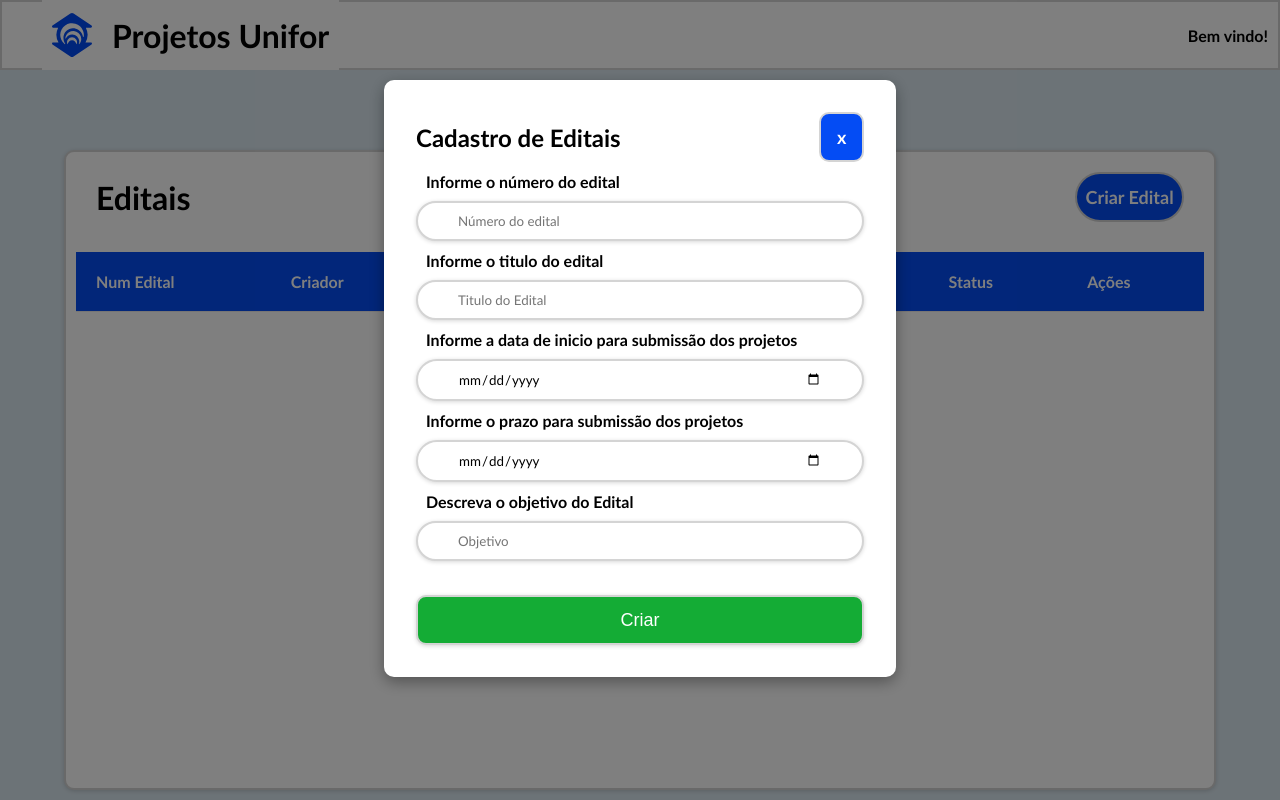
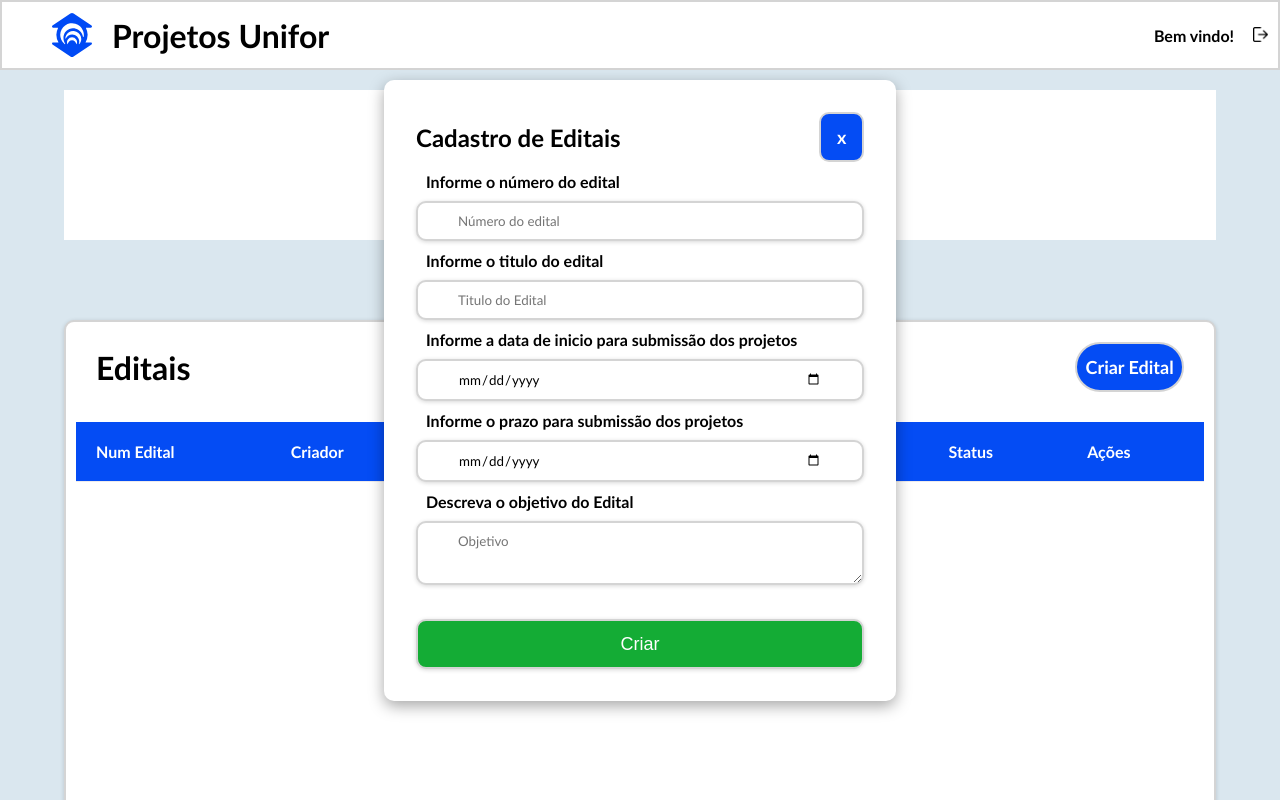
Before and after one commit to BrenoMendonca/Sapi-Front-2.0, a React (Create React App) app: page /PaginaInicio in a window 1280 px wide. Both pictures are taken after a click on the button "Criar Edital". Shown: the top 800 px of the page. Built offline with nearby package versions, Linux system fonts and the light colour scheme.

Commit message:
Adicionando novos componentes e corrigindo estilos

```diff
--- /dev/null
+++ b/src/Components/Apresentacao/Apresentacao.css
@@ -0,0 +1,32 @@
+*{
+    margin: 0;
+    padding: 0;
+    box-sizing: border-box;
+    font-family:'Gill Sans', 'Gill Sans MT', Calibri, 'Trebuchet MS', sans-serif;
+    background-color: white;
+}
+
+.background-apresentacao{
+    background-color: #DAE7EF;
+    padding-top: 20px;
+    display: flex;
+    align-items: center;
+    justify-content: center;
+    width: 100vw;
+}
+
+.wrapper-apresentacao {
+    display: flex;
+    height: 150px;
+    width: 90%;
+    background-color: white;
+    align-items: center;
+    justify-content: center;
+    margin: 0 auto;
+}
+
+.apresentacao {
+    text-align: center;
+    color: blue;
+    width: 50%;
+}
--- /dev/null
+++ b/src/Components/Apresentacao/Apresentacao.jsx
@@ -0,0 +1,15 @@
+import React from 'react'
+
+import '../Apresentacao/Apresentacao.css'
+
+export const Apresentacao = () =>{
+    return(
+        <div className='background-apresentacao'>
+            <div className='wrapper-apresentacao'>
+                <h1 className='apresentacao'>Sistema de projetos de Inovação</h1>
+            </div>
+        </div>
+    )
+}
+
+export default Apresentacao;
--- a/src/Components/Modal/ModalCadastro.css
+++ b/src/Components/Modal/ModalCadastro.css
@@ -1,17 +1,17 @@
-.section-modal-card-edital{
+.section-modal-card-edital {
     position: fixed;
     top: 0;
     left: 0;
     height: 100vh;
     width: 100vw;
-    background-color: rgba(0, 0, 0, 0.5);
+    background-color: rgba(0, 0, 0, 0);
     display: flex;
     justify-content: center;
     padding-top: 10vh;
     align-items: flex-start;
     z-index: 1000;
+}
 
-}
 .box-modal-card-edital{
     width: 40%;
     padding: 4vh;
@@ -53,16 +53,23 @@
 .input-modal {
     min-height: 4vh;
     width: 100%;
-    border-radius: 5px;
+    border-radius: 10px;
     font-weight: 400;
     padding-left: .4vw;
     padding-bottom: .2vw;
     outline: none;
     border: 2px solid #D4D4D4;
-    border-radius: 40px;
     padding: 10px 40px;
     box-shadow: rgba(0, 0, 0, 0.16) 0px 1px 4px;
     margin-bottom: 10px;
+    overflow-wrap: break-word;
+    resize: horizontal;
+}
+
+.input-objetivo {
+    min-height: 8vh; /* ou qualquer altura que desejar */
+    resize: vertical; /* Permitir redimensionamento apenas verticalmente */
+    word-wrap: break-word; /* Quebra de linha */
 }
 .instrucao{
     margin-left: 10px;
--- a/src/Components/Modal/ModalCadastro.jsx
+++ b/src/Components/Modal/ModalCadastro.jsx
@@ -27,7 +27,7 @@ export const ModalCadastro = ({setView}) =>{
                 <h4 className='instrucao'>Informe o prazo para submissão dos projetos</h4>
                 <input type="date" placeholder='Prazo para submissão' class='input-modal' />
                 <h4 className='instrucao'>Descreva o objetivo do Edital</h4>
-                <input placeholder='Objetivo' className='input-modal'  />
+                <textarea placeholder='Objetivo' class='input-modal input-objetivo'></textarea>
                 <div className='box-botoes-modal'>
                 <button className='botao-avaliar-contrato'>Criar </button>
                 </div>
--- a/src/Components/Navbar/Navbar.css
+++ b/src/Components/Navbar/Navbar.css
@@ -6,17 +6,17 @@
     background-color: white;
 }
 
-.Navbar{
+.Navbar {
     display: flex;
-    flex-direction:row;
+    flex-direction: row;
     justify-content: space-between;
     align-items: center;
-    background-color:white;
-    display: flex;
+    background-color: white;
     height: 70px;
+    width: 100vw;
     border: 2px solid #D4D4D4;
     box-shadow: rgba(0, 0, 0, 0.16) 0px 1px 4px!important;
-
+    text-align: center;
 }
 
 .Apresentacao{
@@ -27,7 +27,7 @@
     background-color: white;
     align-items: center;
     display: flex;
-    height: 70px;
+    height: 60px;
 }
 .Navbar h1,
 .Navbar h4 {
@@ -44,3 +44,11 @@
 .name {
     color: blue;
 }
+
+
+.Logout{
+    width: 30px;
+    height: 15px;
+    padding-left: 15px;
+    cursor: pointer;
+}
--- a/src/Components/Navbar/Navbar.jsx
+++ b/src/Components/Navbar/Navbar.jsx
@@ -1,6 +1,7 @@
 import '../Navbar/Navbar.css'
 import UniforIcon from "../../Assets/icon-unifor.svg";
 import React, { useEffect, useState } from 'react';
+import Logout from "../../Assets/logout.png"
 
 
 export const Navbar = ()=>{
@@ -16,12 +17,17 @@ export const Navbar = ()=>{
 
     return(
         <div className="Navbar">
+
             <div className='Apresentacao'>
                 <img className='LogoUnifor' src={UniforIcon} alt="Logo Unifor" />
                 <h1>Projetos Unifor</h1>
             </div>
-                <h4>Bem vindo! <span class="name">{name}</span></h4>
+            <div className='name-login'>
+                <h4>Bem vindo! <span class="name">{name}</span><img className='Logout' src={Logout} alt="Logout Icon"></img></h4>
+
+            </div>
         </div>
+
     )
 }
 
--- a/src/Pages/PaginaInicio/PaginaInicio.jsx
+++ b/src/Pages/PaginaInicio/PaginaInicio.jsx
@@ -6,6 +6,9 @@ import { useLayoutEffect, useState } from "react";
 import { BrowserRouter, Routes, Link, Route, useNavigate, useLocation } from "react-router-dom";
 import axios from 'axios';
 import {ModalCadastro} from '../../Components/Modal/ModalCadastro';
+import Apresentacao from '../../Components/Apresentacao/Apresentacao';
+
+
 //import { Load } from '../../Components/Load/Load';
 
 export const  PaginaInicio = ()=>{
@@ -43,6 +46,7 @@ export const  PaginaInicio = ()=>{
     return(
             <div className='PaginaInicio'>
                 <Navbar></Navbar>
+                <Apresentacao></Apresentacao>
             {modalIsOpen &&(
                 <ModalCadastro setView={setIsOpen} />
             )}
@@ -50,8 +54,8 @@ export const  PaginaInicio = ()=>{
             <div className='BackgroundPaginaInicio'>
                 <div className="container">
                 <div className="header">
-                <h1>Editais</h1>
-                <button onClick={() => setIsOpen(true)}>Criar Edital</button>
+                    <h1>Editais</h1>
+                    <button onClick={() => setIsOpen(true)}>Criar Edital</button>
                 </div>
 
                 <div className="divTable">
--- a/src/Services/Services.js
+++ b/src/Services/Services.js
@@ -11,8 +11,16 @@ export default class UserService {
     })
   }
 
+
+  //Rota Autenticação de login
   async login (dados){
     return this.axios.post('http://localhost:3001/auth/login', dados);
+  }
+
+
+  //Rota criação editais
+  async criacaoedital(dados){
+    return this.axios.post('http://localhost:3001/criacao/edital', dados);
   }
 }
 
```
Also changed, not shown: src/Components/DropdownMenu/DropdownMenu.css (added, +18 -0 lines), src/Components/DropdownMenu/DropdownMenu.jsx (added, +15 -0 lines), src/Assets/logout.png (added).
